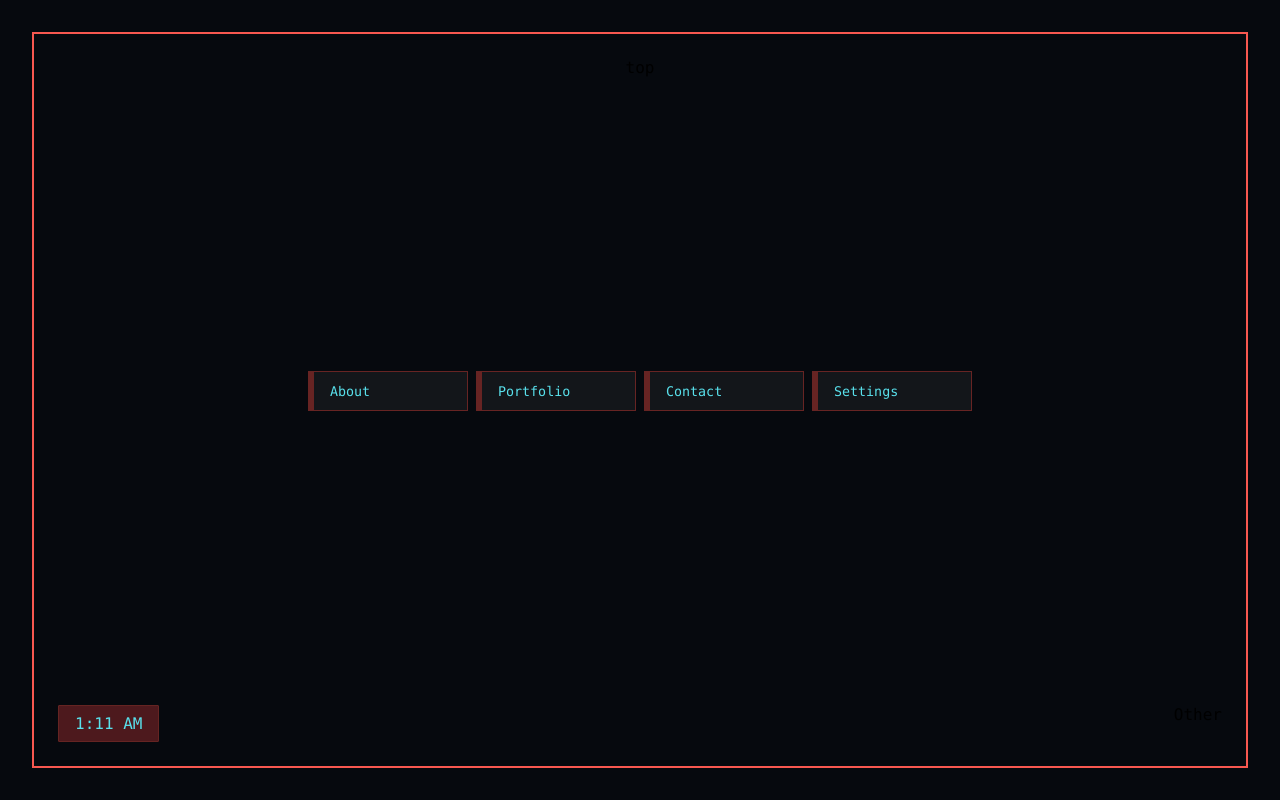
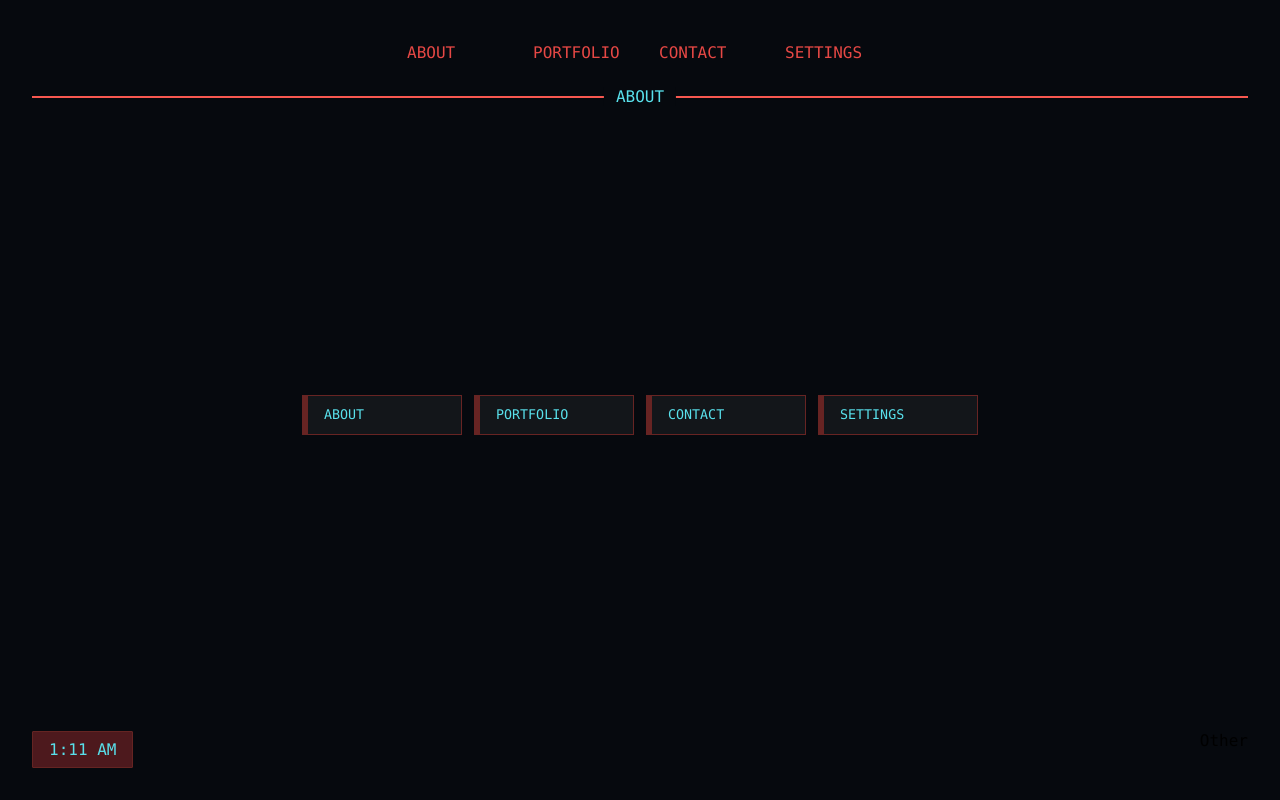
Before and after one commit to ReeceLangerock/cyberportfolio2024, a Next.js app: page / in a window 1280 px wide. Built offline with nearby package versions, Linux system fonts and the light colour scheme.

Commit message:
stash all

```diff
--- a/package.json
+++ b/package.json
@@ -9,7 +9,7 @@
     "lint": "next lint"
   },
   "dependencies": {
-    "framer-motion": "^11.2.10",
+    "framer-motion": "^11.5.6",
     "next": "14.2.3",
     "react": "^18",
     "react-dom": "^18"
--- /dev/null
+++ b/src/components/Clock.module.css
@@ -0,0 +1,7 @@
+.timeContainer {
+  padding: 0.5rem 1rem;
+  background-color: var(--backgroundRed);
+  border: 1px solid var(--uiBorderLightRed);
+  border-radius: 1px;
+  color: var(--colorLightBlue);
+}
--- /dev/null
+++ b/src/components/Clock.tsx
@@ -0,0 +1,27 @@
+import styles from "./Clock.module.css";
+import { useState, useEffect } from "react";
+
+export const Clock: React.FC = () => {
+  const getTime = () => {
+    const date = new Date();
+    const hours = date.getHours();
+    const minutes = date.getMinutes();
+    const ampm = hours >= 12 ? "PM" : "AM";
+    const formattedHours = hours % 12 || 12;
+    const formattedMinutes = minutes < 10 ? `0${minutes}` : minutes;
+    return `${formattedHours}:${formattedMinutes} ${ampm}`;
+  };
+
+  const [time, setTime] = useState(getTime());
+
+  useEffect(() => {
+    const intervalId = setInterval(() => {
+      setTime(getTime());
+    }, 30000);
+
+    // Cleanup interval on component unmount
+    return () => clearInterval(intervalId);
+  }, []); // Empty dependency array ensures this runs only once
+
+  return <div className={styles.timeContainer}>{time}</div>;
+};
--- /dev/null
+++ b/src/components/UI/CenterNav.module.css
@@ -0,0 +1,48 @@
+.button {
+  border: 1px solid var(--buttonBorder);
+  border-left: 6px solid var(--buttonBorder);
+  background: rgba(255, 255, 255, 0.05);
+  padding: 0.5rem 1rem;
+  width: 160px;
+  height: 40px;
+  color: var(--colorLightBlue);
+  text-align: left;
+  font-family: var(--font-mono);
+  text-transform: uppercase;
+
+  &:hover {
+    border-color: var(--buttonBorderActive);
+    background: var(--buttonBackgroundActive);
+    box-shadow: 2px 2px 8px 1px color-mix(in srgb, var(--uiBorderRed) 80%, transparent);
+  }
+}
+
+.buttonContainer {
+  display: flex;
+  justify-content: center;
+  gap: 12px;
+}
+
+.link {
+  font-size: 16px;
+  border: none;
+  background: none;
+  padding: 0.5rem 1rem;
+  width: 120px;
+  height: 40px;
+  color: var(--colorLightRed);
+  text-align: left;
+  font-family: var(--font-mono);
+  text-transform: uppercase;
+
+  &:hover {
+    color: var(--colorLightBlue);
+  }
+}
+
+.linkContainer {
+  display: flex;
+  justify-content: center;
+  gap: 6px;
+  margin-bottom: 24px;
+}
--- /dev/null
+++ b/src/components/UI/CenterNav.tsx
@@ -0,0 +1,15 @@
+import styles from "./CenterNav.module.css";
+import { motion } from "framer-motion";
+
+export const CenterNav: React.FC = () => {
+  return (
+    <div className={styles.buttonContainer}>
+      <motion.button whileHover={{ scale: 1.025 }} whileTap={{ scale: 0.975 }} className={styles.button}>
+        About
+      </motion.button>
+      <button className={styles.button}>Portfolio</button>
+      <button className={styles.button}>Contact</button>
+      <button className={styles.button}>Settings</button>
+    </div>
+  );
+};
--- /dev/null
+++ b/src/components/UI/TopNav.tsx
@@ -0,0 +1,12 @@
+import styles from "./CenterNav.module.css";
+
+export const TopNav: React.FC = () => {
+  return (
+    <div className={styles.linkContainer}>
+      <button className={styles.link}>About</button>
+      <button className={styles.link}>Portfolio</button>
+      <button className={styles.link}>Contact</button>
+      <button className={styles.link}>Settings</button>
+    </div>
+  );
+};
--- a/src/pages/index.tsx
+++ b/src/pages/index.tsx
@@ -1,33 +1,17 @@
 import Head from "next/head";
 import Image from "next/image";
-import { Inter } from "next/font/google";
+import { Content, Inter } from "next/font/google";
 import { useState, useEffect } from "react";
 import styles from "./page.module.css";
+import { Clock } from "@/components/Clock";
+import { CenterNav } from "@/components/UI/CenterNav";
+import { TopNav } from "@/components/UI/TopNav";
 
 const inter = Inter({ subsets: ["latin"] });
 
 export default function Home() {
-  const getTime = () => {
-    const date = new Date();
-    const hours = date.getHours();
-    const minutes = date.getMinutes();
-    const ampm = hours >= 12 ? "PM" : "AM";
-    const formattedHours = hours % 12 || 12;
-    const formattedMinutes = minutes < 10 ? `0${minutes}` : minutes;
-    return `${formattedHours}:${formattedMinutes} ${ampm}`;
-  };
+  const [activePage, setActivePage] = useState("About");
 
-  const [time, setTime] = useState(getTime());
-
-  useEffect(() => {
-    const intervalId = setInterval(() => {
-      console.log("updating time");
-      setTime(getTime());
-    }, 45000);
-
-    // Cleanup interval on component unmount
-    return () => clearInterval(intervalId);
-  }, []); // Empty dependency array ensures this runs only once
   return (
     <>
       <Head>
@@ -37,18 +21,16 @@ export default function Home() {
         <link rel="icon" href="/favicon.ico" />
       </Head>
       <main className={styles.main}>
+        <TopNav />
         <div className={styles.wrapper}>
-          <div>top</div>
-
-          <div className={styles.buttonContainer}>
-            <button className={styles.button}>About</button>
-            <button className={styles.button}>Portfolio</button>
-            <button className={styles.button}>Contact</button>
-            <button className={styles.button}>Settings</button>
+          <div className={styles.topBar}>
+            <span className={styles.activePage}>{activePage}</span>
           </div>
 
+          <CenterNav />
+
           <div className={styles.bottomContainer}>
-            <div className={styles.timeContainer}>{time}</div>
+            <Clock />
             <div>Other</div>
           </div>
         </div>
--- a/src/pages/page.module.css
+++ b/src/pages/page.module.css
@@ -3,43 +3,39 @@
   flex-direction: column;
   justify-content: space-between;
   align-items: center;
-  padding: 2rem;
+  padding: 2rem 2rem 2rem 2rem;
   font-family: var(--font-mono);
   min-height: 100vh;
 }
 
+.topBar {
+  width: 100%;
+  height: 2px;
+  background: var(--uiBorderRed);
+  position: relative;
+  z-index: 1;
+  box-shadow: 0 1px 14px 1pxcolor-mix(in srgb, var(--uiBorderRed) 80%, transparent);
+}
+
+.activePage {
+  color: var(--colorLightBlue);
+  position: absolute;
+  bottom: -8px;
+  left: 50%;
+  transform: translateX(-50%);
+  background: var(--backgroundDark);
+  text-transform: uppercase;
+  z-index: 10;
+  padding: 0 12px;
+}
+
 .wrapper {
-  border: 2px solid var(--uiBorderRed);
-  width: 100%;
   display: flex;
   flex-direction: column;
   align-items: center;
   justify-content: space-between;
   flex: 1;
-  padding: 24px;
-}
-
-.buttonContainer {
-  display: flex;
-  justify-content: center;
-  gap: 0.5rem;
-}
-
-.button {
-  border: 1px solid var(--buttonBorder);
-  border-left: 6px solid var(--buttonBorder);
-  background: rgba(255, 255, 255, 0.05);
-  padding: 0.5rem 1rem;
-  width: 160px;
-  height: 40px;
-  color: var(--colorLightBlue);
-  text-align: left;
-  font-family: var(--font-mono);
-
-  &:hover {
-    border-color: var(--buttonBorderActive);
-    background: var(--buttonBackgroundActive);
-  }
+  width: 100%;
 }
 
 .bottomContainer {
@@ -48,196 +44,6 @@
   justify-content: space-between;
 }
 
-.timeContainer {
-  padding: 0.5rem 1rem;
-  background-color: var(--backgroundRed);
-  border: 1px solid var(--uiBorderLightRed);
-  border-radius: 1px;
+.topNav {
   color: var(--colorLightBlue);
 }
-.code {
-  font-weight: 700;
-  font-family: var(--font-mono);
-}
-
-.grid {
-  display: grid;
-  grid-template-columns: repeat(4, minmax(25%, auto));
-  max-width: 100%;
-  width: var(--max-width);
-}
-
-.card {
-  padding: 1rem 1.2rem;
-  border-radius: var(--border-radius);
-  background: rgba(var(--card-rgb), 0);
-  border: 1px solid rgba(var(--card-border-rgb), 0);
-  transition: background 200ms, border 200ms;
-}
-
-.card span {
-  display: inline-block;
-  transition: transform 200ms;
-}
-
-.card h2 {
-  font-weight: 600;
-  margin-bottom: 0.7rem;
-}
-
-.card p {
-  margin: 0;
-  opacity: 0.6;
-  font-size: 0.9rem;
-  line-height: 1.5;
-  max-width: 30ch;
-  text-wrap: balance;
-}
-
-.center {
-  display: flex;
-  justify-content: center;
-  align-items: center;
-  position: relative;
-  padding: 4rem 0;
-}
-
-.center::before {
-  background: var(--secondary-glow);
-  border-radius: 50%;
-  width: 480px;
-  height: 360px;
-  margin-left: -400px;
-}
-
-.center::after {
-  background: var(--primary-glow);
-  width: 240px;
-  height: 180px;
-  z-index: -1;
-}
-
-.center::before,
-.center::after {
-  content: "";
-  left: 50%;
-  position: absolute;
-  filter: blur(45px);
-  transform: translateZ(0);
-}
-
-.logo {
-  position: relative;
-}
-/* Enable hover only on non-touch devices */
-@media (hover: hover) and (pointer: fine) {
-  .card:hover {
-    background: rgba(var(--card-rgb), 0.1);
-    border: 1px solid rgba(var(--card-border-rgb), 0.15);
-  }
-
-  .card:hover span {
-    transform: translateX(4px);
-  }
-}
-
-@media (prefers-reduced-motion) {
-  .card:hover span {
-    transform: none;
-  }
-}
-
-/* Mobile */
-@media (max-width: 700px) {
-  .content {
-    padding: 4rem;
-  }
-
-  .grid {
-    grid-template-columns: 1fr;
-    margin-bottom: 120px;
-    max-width: 320px;
-    text-align: center;
-  }
-
-  .card {
-    padding: 1rem 2.5rem;
-  }
-
-  .card h2 {
-    margin-bottom: 0.5rem;
-  }
-
-  .center {
-    padding: 8rem 0 6rem;
-  }
-
-  .center::before {
-    transform: none;
-    height: 300px;
-  }
-
-  .description {
-    font-size: 0.8rem;
-  }
-
-  .description a {
-    padding: 1rem;
-  }
-
-  .description p,
-  .description div {
-    display: flex;
-    justify-content: center;
-    position: fixed;
-    width: 100%;
-  }
-
-  .description p {
-    align-items: center;
-    inset: 0 0 auto;
-    padding: 2rem 1rem 1.4rem;
-    border-radius: 0;
-    border: none;
-    border-bottom: 1px solid rgba(var(--callout-border-rgb), 0.25);
-    background: linear-gradient(to bottom, rgba(var(--background-start-rgb), 1), rgba(var(--callout-rgb), 0.5));
-    background-clip: padding-box;
-    backdrop-filter: blur(24px);
-  }
-
-  .description div {
-    align-items: flex-end;
-    pointer-events: none;
-    inset: auto 0 0;
-    padding: 2rem;
-    height: 200px;
-    background: linear-gradient(to bottom, transparent 0%, rgb(var(--background-end-rgb)) 40%);
-    z-index: 1;
-  }
-}
-
-/* Tablet and Smaller Desktop */
-@media (min-width: 701px) and (max-width: 1120px) {
-  .grid {
-    grid-template-columns: repeat(2, 50%);
-  }
-}
-
-@media (prefers-color-scheme: dark) {
-  .vercelLogo {
-    filter: invert(1);
-  }
-
-  .logo {
-    filter: invert(1) drop-shadow(0 0 0.3rem #ffffff70);
-  }
-}
-
-@keyframes rotate {
-  from {
-    transform: rotate(360deg);
-  }
-  to {
-    transform: rotate(0deg);
-  }
-}
```
Also changed, not shown: src/styles/Home.module.css (+2 -48 lines), src/styles/globals.css (+12 -4 lines), src/components/UI/Layout.tsx (added), src/pages/about/index.tsx (added), 1 other file (tests, documents, lock files or other folders).
